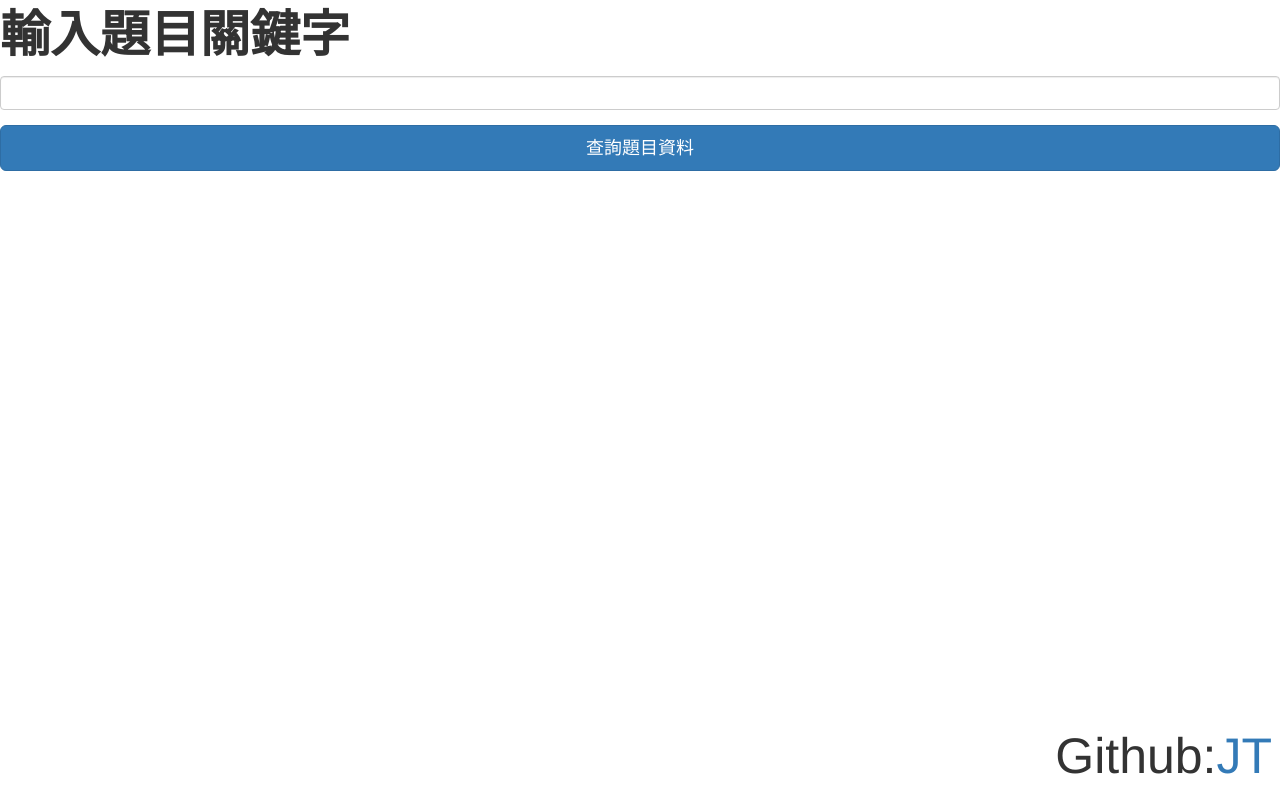
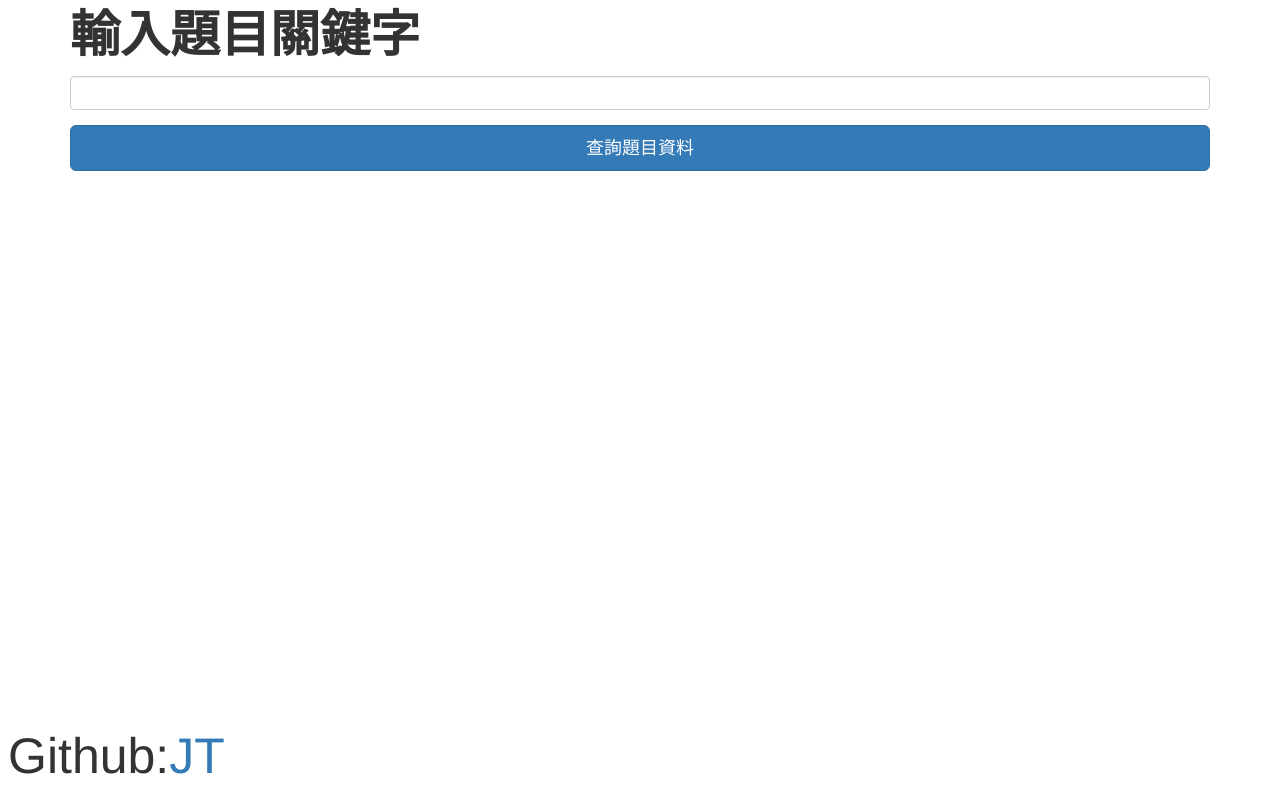
Before and after one commit to jimting/AREEAnswer, a plain HTML site: page index.html in a window 1280 px wide. Drawn offline with nearby package versions, Linux system fonts and the light colour scheme.

Commit message:
Make index.html prettier.

```diff
--- a/index.html
+++ b/index.html
@@ -14,7 +14,7 @@
 			{
 				position: fixed;
 				bottom: 8px;
-				right: 8px;
+				left: 8px;
 			}
 		</style>
 		<script>
@@ -58,6 +58,7 @@
 		</script>
 	</head>
 	<body onload=init()>
+    <div class="container">
   		<div class="form-group">
   			<label for="input">輸入題目關鍵字</label>
   			<input type="text" class="form-control" id="input">
@@ -67,5 +68,6 @@
 
   		</div>
   		<div id="footer">Github:<a href="https://github.com/jimting/AREEAnswer">JT</a></div>
+    </div>
 	</body>
 </html>
```
Lines whose indentation alone changed are shown as unchanged.
